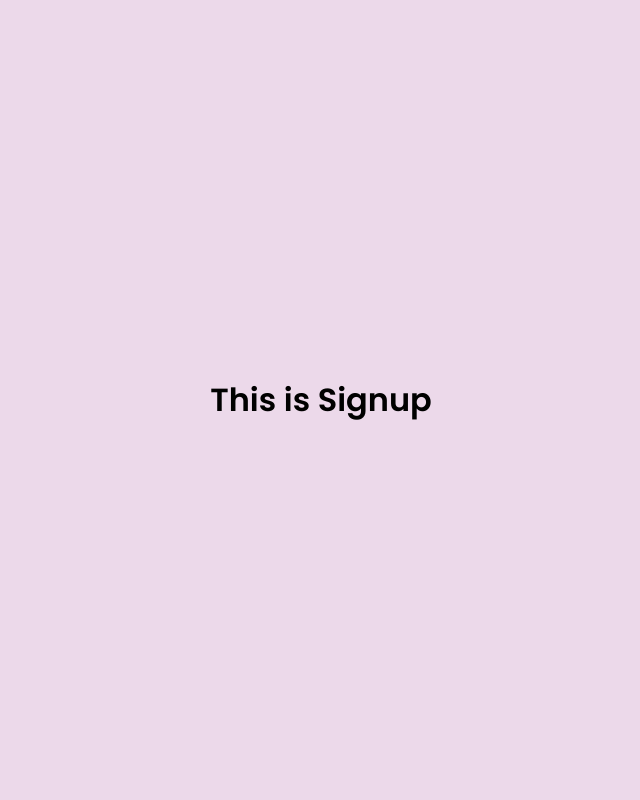
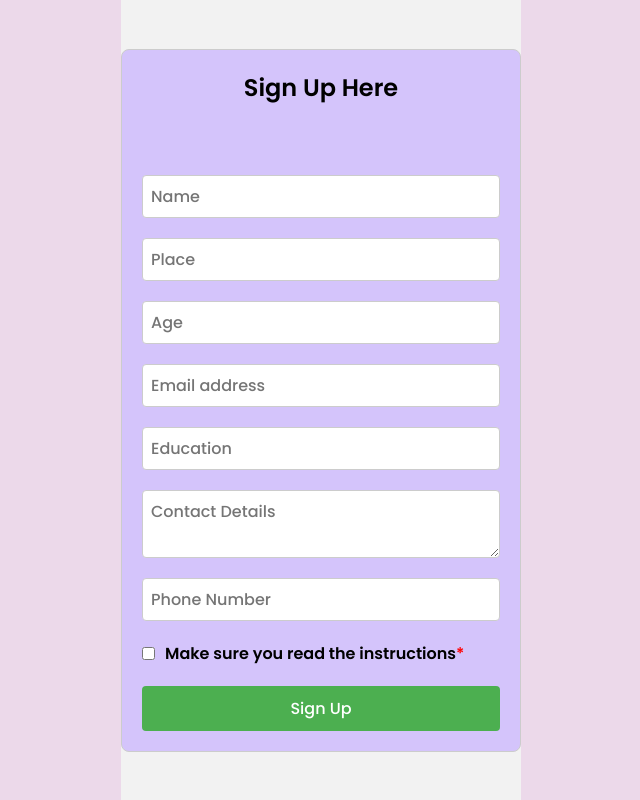
Before and after one commit to Hanna-sa/Expense, a React (Create React App) app: page /s in a window 1280 px wide. Shown: the whole page, without its empty margins (319-959 px from the left). Built offline with nearby package versions, Linux system fonts and the light colour scheme.

Commit message:
Signup.js

```diff
--- a/src/Routes/Signup.js
+++ b/src/Routes/Signup.js
@@ -1,10 +1,110 @@
+import React, { useState } from "react";
+import "./Signup.css";
 
-function Signup() {
+const SignUp = () => {
+  const [name, setName] = useState("");
+  const [place, setPlace] = useState("");
+  const [age, setAge] = useState("");
+  const [email, setEmail] = useState("");
+  const [education, setEducation] = useState("");
+  const [contactDetails, setContactDetails] = useState("");
+  const [phoneNumber, setPhoneNumber] = useState("");
+  const [termsChecked, setTermsChecked] = useState(false);
+
+  const handleSubmit = (e) => {
+    e.preventDefault();
+
+    if (!termsChecked) {
+      console.log("Please agree to the terms and conditions.");
+      return;
+    }
+
+    // Perform sign-up logic here
+    console.log("Sign-up form submitted");
+    console.log("Name:", name);
+    console.log("Place:", place);
+    console.log("Age:", age);
+    console.log("Email:", email);
+    console.log("Education:", education);
+    console.log("Contact Details:", contactDetails);
+    console.log("Phone Number:", phoneNumber);
+    console.log("Terms Checked:", termsChecked);
+  };
+
   return (
-      <div>
-        <h1 style={{ padding: 150 }}>This is Signup</h1>
+    <div className="signup-container">
+      <div className="signup-box">
+        <form className="signup-form" onSubmit={handleSubmit}>
+          <h2 className="signup-title">Sign Up Here</h2>
+          <br />
+          <br />
+          <input
+            className="signup-input"
+            type="text"
+            placeholder="Name"
+            value={name}
+            onChange={(e) => setName(e.target.value)}
+          />
+          <input
+            className="signup-input"
+            type="text"
+            placeholder="Place"
+            value={place}
+            onChange={(e) => setPlace(e.target.value)}
+          />
+          <input
+            className="signup-input"
+            type="number"
+            placeholder="Age"
+            value={age}
+            onChange={(e) => setAge(e.target.value)}
+          />
+          <input
+            className="signup-input"
+            type="email"
+            placeholder="Email address"
+            value={email}
+            onChange={(e) => setEmail(e.target.value)}
+          />
+          <input
+            className="signup-input"
+            type="text"
+            placeholder="Education"
+            value={education}
+            onChange={(e) => setEducation(e.target.value)}
+          />
+          <textarea
+            className="signup-input"
+            placeholder="Contact Details"
+            value={contactDetails}
+            onChange={(e) => setContactDetails(e.target.value)}
+          ></textarea>
+          <input
+            className="signup-input"
+            type="tel"
+            placeholder="Phone Number"
+            value={phoneNumber}
+            onChange={(e) => setPhoneNumber(e.target.value)}
+          />
+          <div className="signup-checkbox-container">
+            <input
+              className="signup-checkbox"
+              type="checkbox"
+              checked={termsChecked}
+              onChange={(e) => setTermsChecked(e.target.checked)}
+            />
+            <label className="signup-checkbox-label">
+              <span>Make sure you read the instructions</span>
+              <span className="signup-asterisk">*</span>
+            </label>
+          </div>
+          <button className="signup-button" type="submit">
+            Sign Up
+          </button>
+        </form>
       </div>
+    </div>
+  );
+};
 
-  );
-}
-export default Signup;
+export default SignUp;
```
